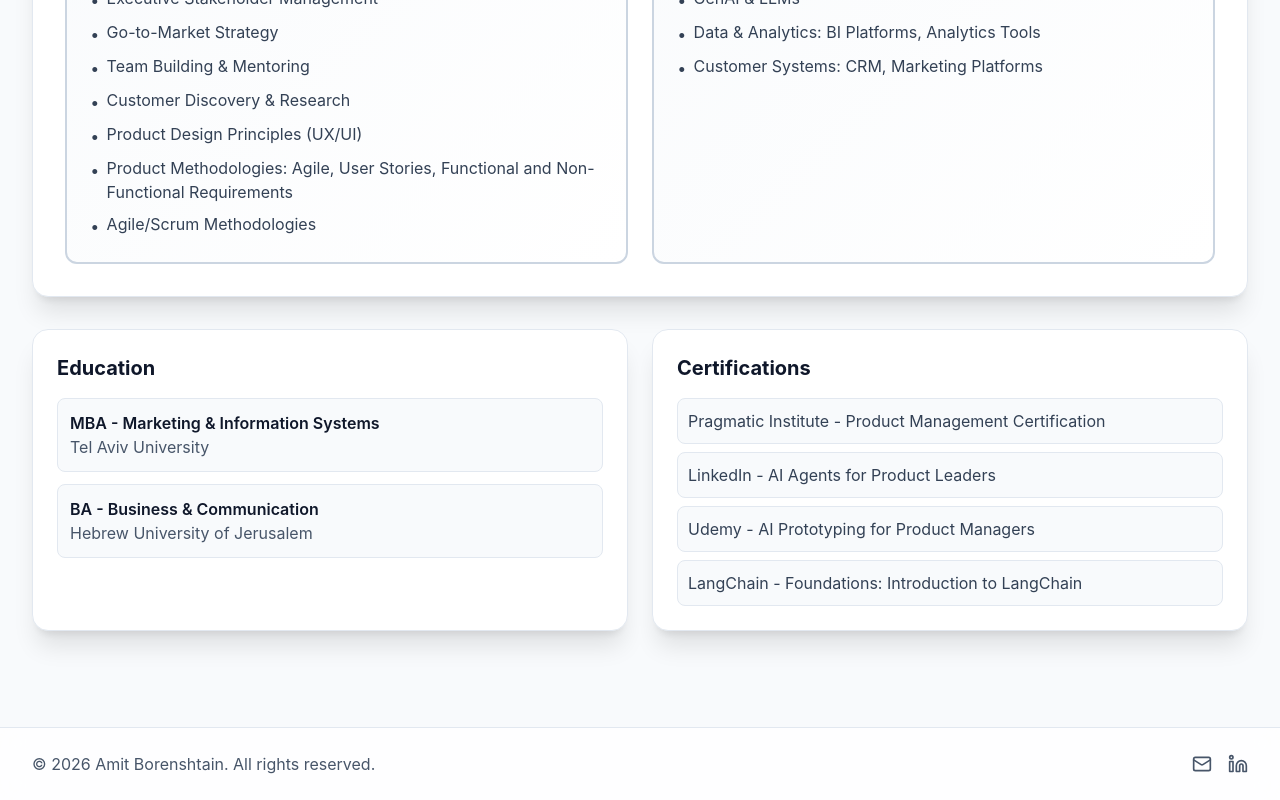
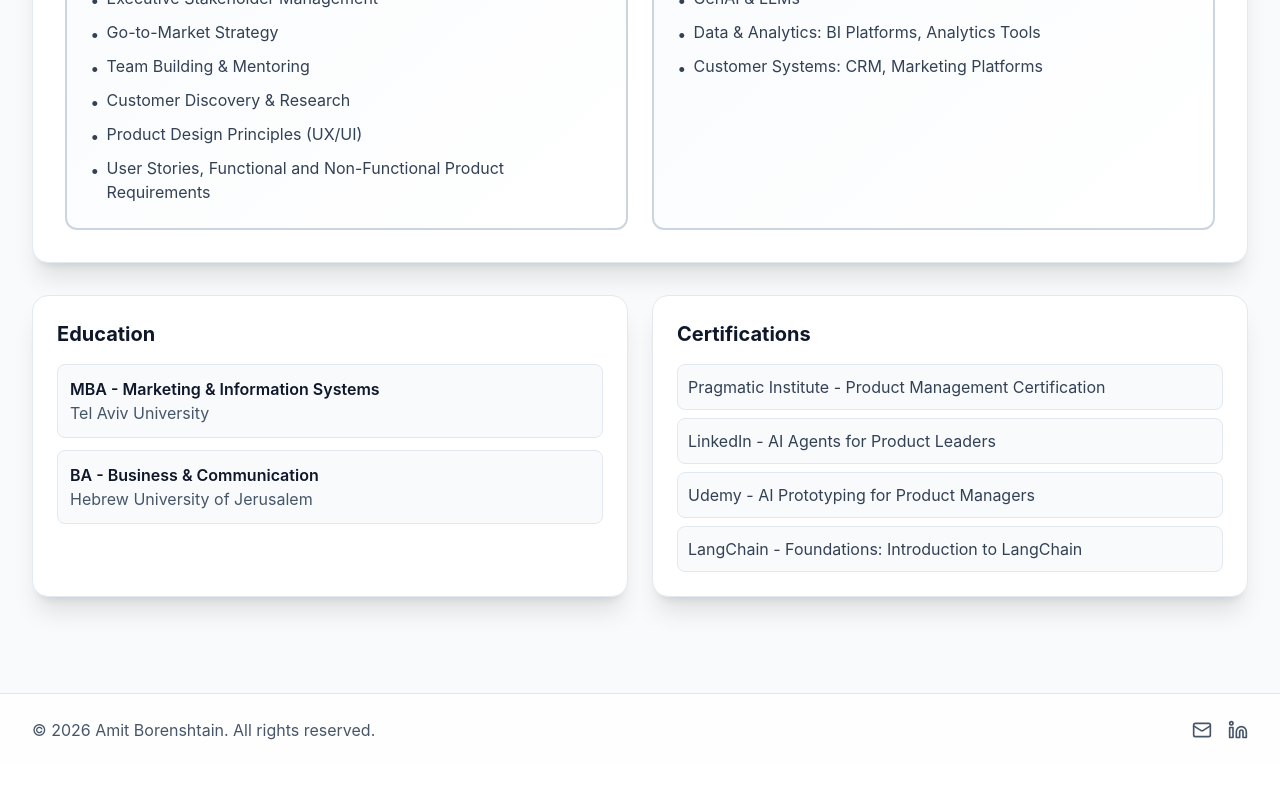
Before and after one commit to amitbor/AB_interactive_resume, a React (Vite) app: page / in a window 1280 px wide. Shown: the part 3551-4351 px from the top of the page. After the commit the page ends 4317 px from the top, so only its background shows below. Built offline with nearby package versions, Linux system fonts and the light colour scheme.

Commit message:
Update App.jsx

```diff
--- a/src/App.jsx
+++ b/src/App.jsx
@@ -66,8 +66,7 @@ export default function AmitBioApp() {
       'Team Building & Mentoring',
       'Customer Discovery & Research',
       'Product Design Principles (UX/UI)',
-      'Product Methodologies: Agile, User Stories, Functional and Non-Functional Requirements',
-      'Agile/Scrum Methodologies'
+      'User Stories, Functional and Non-Functional Product Requirements'
     ],
     technicalProficiency: [
       'AI Platforms: Claude, ChatGPT, Gemini, Perplexity',
```
